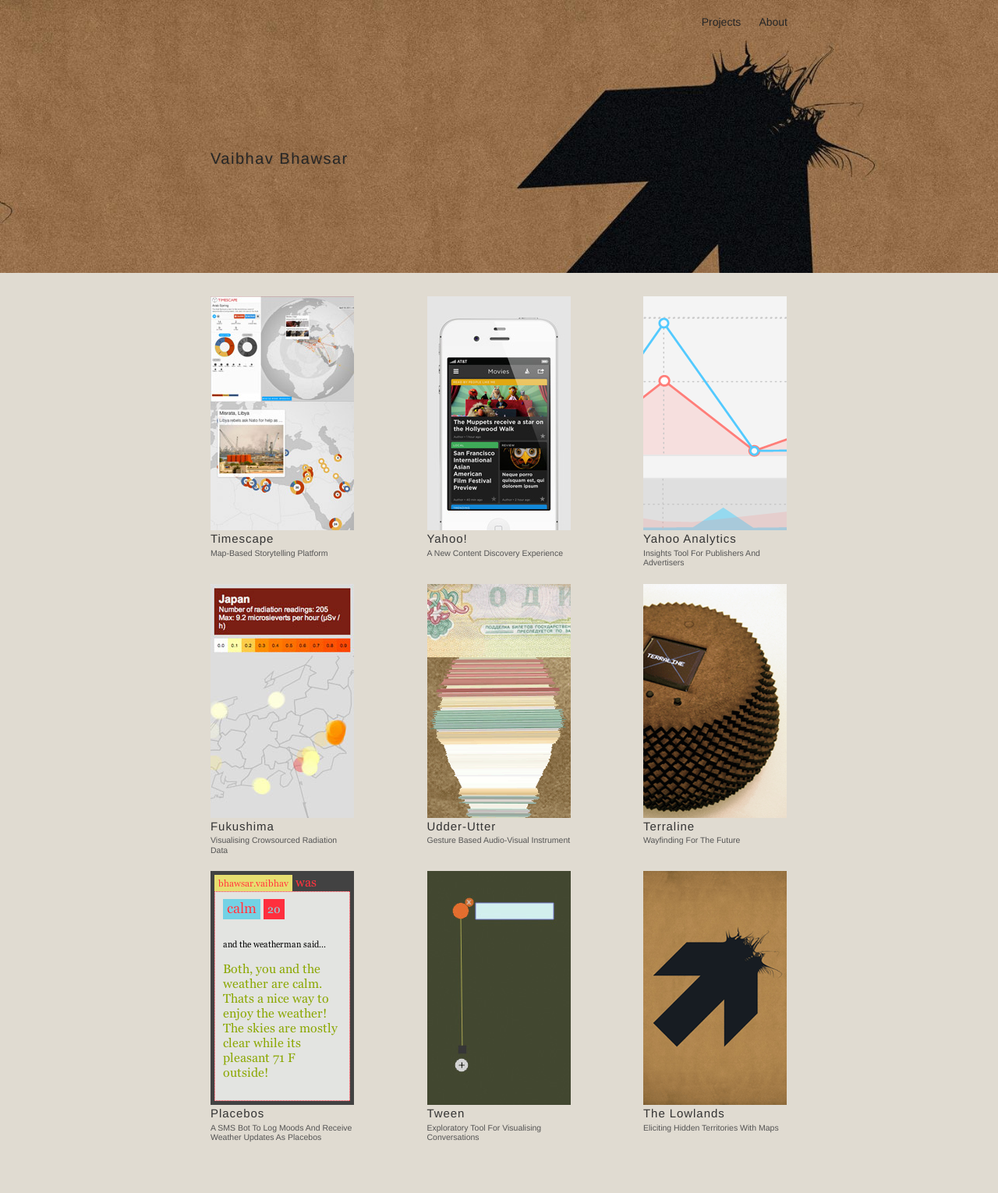
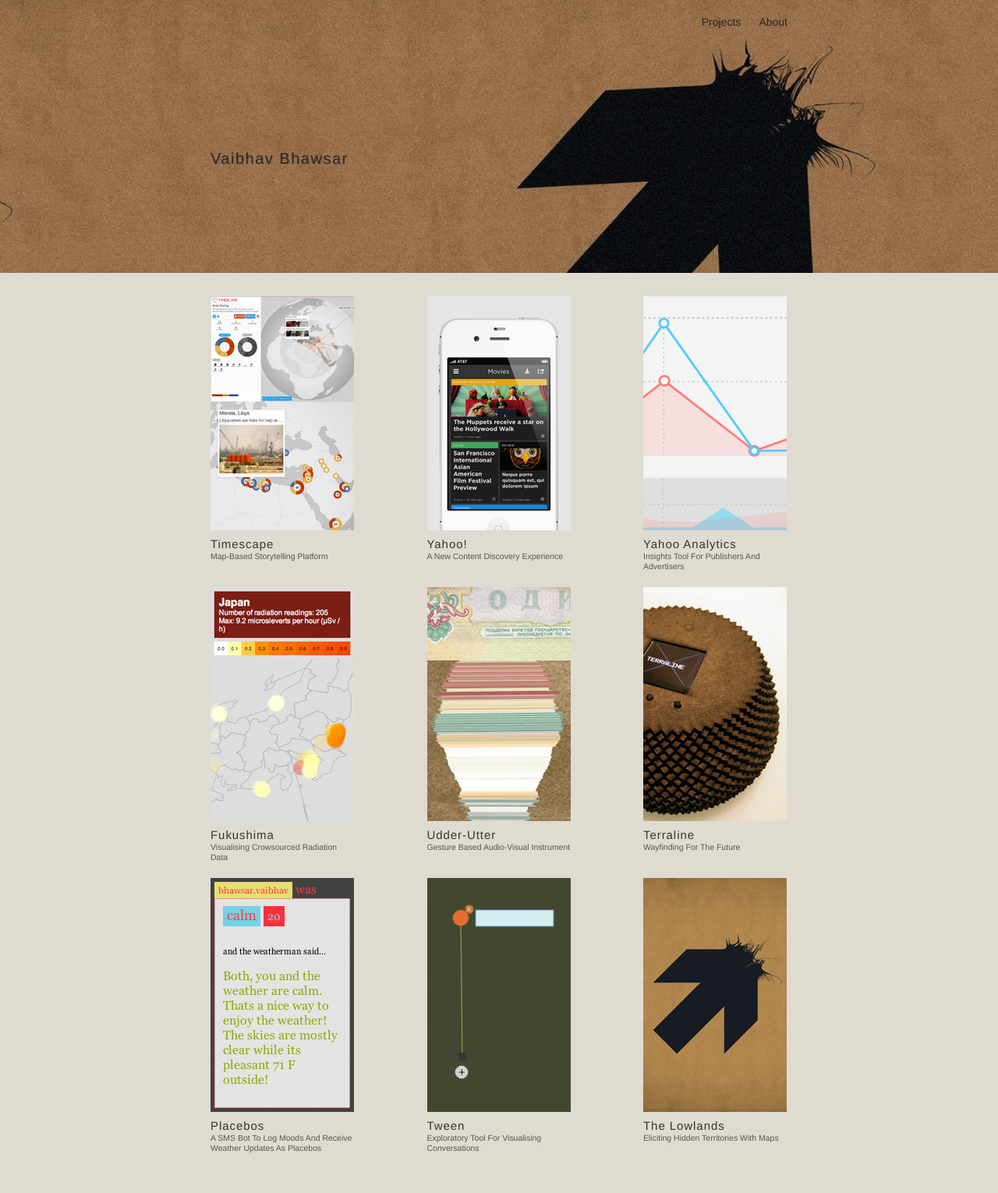
Before and after one commit to vbhv/vbhv.github.io, a Jekyll site: the page built from index.html, in a window 1280 px wide. Shown: the whole page at 78% size. Built offline with Jekyll 4.4.1, drawn with Linux system fonts in a browser that asks for light colours.

Commit message:
fix tile line heights

```diff
--- a/_sass/re/_layout.scss
+++ b/_sass/re/_layout.scss
@@ -297,9 +297,9 @@ nav {
         margin-right: 12.5%;
         p {
             text-transform: capitalize;
-            margin-bottom: 0;
-            margin-top: 0;
-            line-height: 1.5em;
+            margin-bottom: 2px;
+            margin-top: 10px;
+            line-height: 1em;
         }
     }
     .tile:nth-child(3n) {
```
